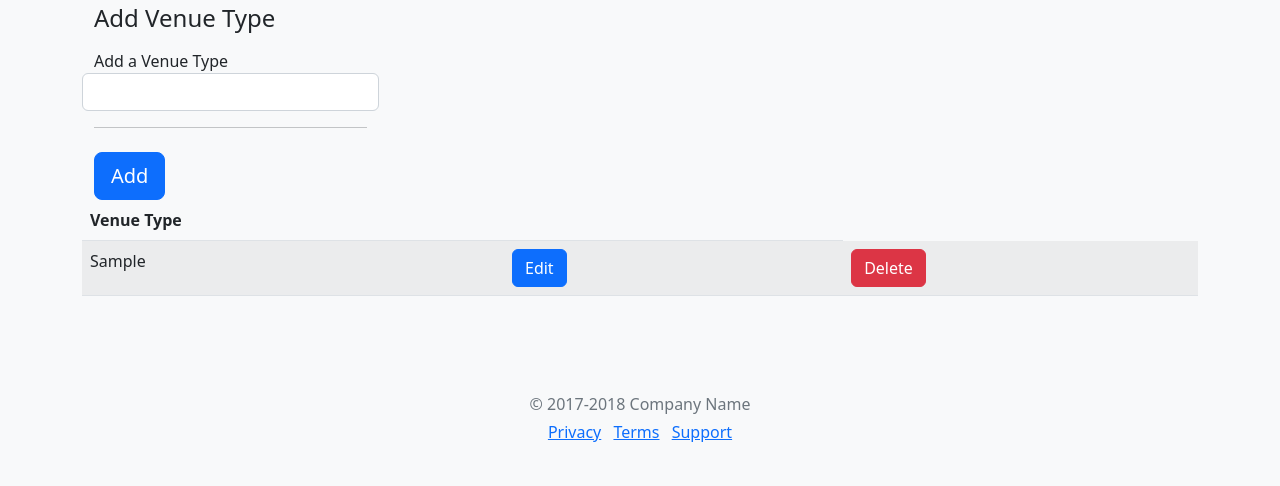
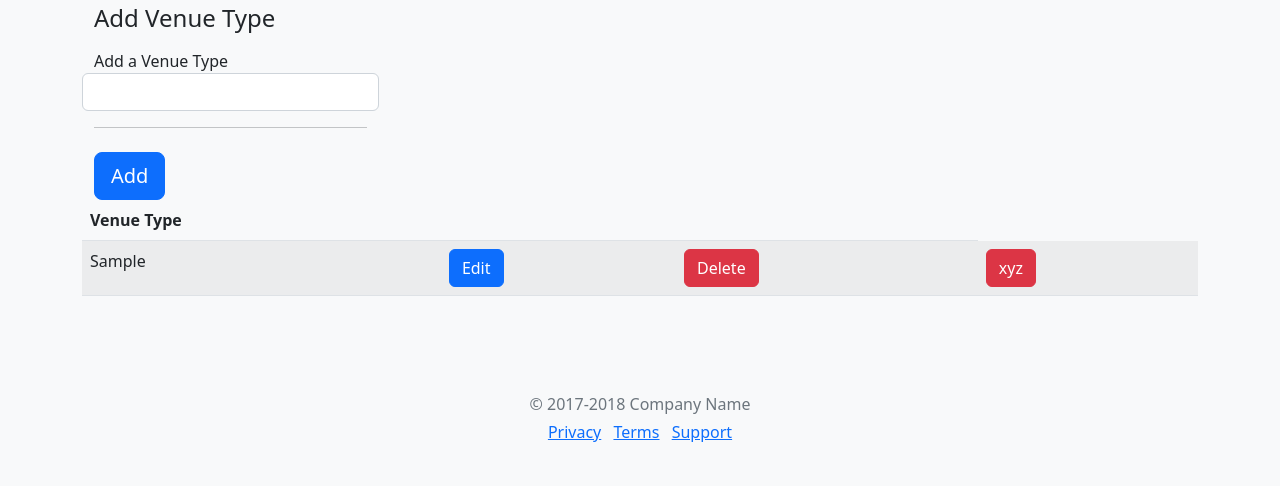
Before and after one commit to cwill83247/dogFriendlyCamping, a Flask app: page /add_venuetype in a window 1280 px wide. Shown: the part 377-863 px from the top of the page. Run offline with Flask 2, Linux system fonts and the light colour scheme; a database or web service that is not in the repository returns one stand-in record (values such as "Sample title"); some libraries are stand-ins or nearby versions.

Commit message:
Add: Adding defensive programming to the delete Venue Type

```diff
--- a/templates/add_venuetype.html
+++ b/templates/add_venuetype.html
@@ -10,6 +10,7 @@
       <h2>Add/Edit/Delete Venue Type</h2>
       <p class="lead">Admins ONLY !!</p>
     </div>
+
 
 
       <div class="col-md-3 order-md-1">
@@ -45,15 +46,34 @@
 
       <td>{{ venueType.venue_type }}</td>
       <td><a href="{{ url_for('edit_venuetype', venueType_id=venueType._id) }}" class="btn btn-primary">Edit</a></td>
-      <td><td><a href="{{ url_for('delete_venuetype', venueType_id=venueType._id) }}" class="btn btn-danger">Delete</a></td></td>
-     </tr>
-     {% endfor %}
-    <tr>
+      <td><a href="{{ url_for('delete_venuetype', venueType_id=venueType._id) }}" class="btn btn-danger">Delete</a></td>
+      <td><button type="button" class="btn btn-danger" data-bs-toggle="modal" data-bs-target="#deleteModal {{venueType_id}}">xyz</button></td>
 
 
-  </tbody>
 
-  </table>
+<!-- Confirm Deletion Modal -->
+<div class="modal fade" id="deleteModal" tabindex="-1" aria-labelledby="exampleModalLabel" aria-hidden="true">
+  <div class="modal-dialog">
+    <div class="modal-content">
+      <div class="modal-header">
+        <h1 class="modal-title fs-5" id="deleteModalLabel">Confirm Delete</h1>
+        <button type="button" class="btn-close" data-bs-dismiss="modal" aria-label="Close"></button>
+      </div>
+      <div class="modal-body">
+        Are you want to delete ? Please click delete to remove record
+      </div>
+      <div class="modal-footer">
+        <button type="button" class="btn btn-secondary" data-bs-dismiss="modal" >Cancel</button>
+        <a href="{{ url_for('delete_venuetype', venueType_id=venueType._id) }}" class="btn btn-danger">Delete</a>
+
+      </div>
+    </div>
+  </div>
+</div>
+{% endfor %}
+</tr>
+</tbody>
+</table>
     <footer class="my-5 pt-5 text-muted text-center text-small">
       <p class="mb-1">&copy; 2017-2018 Company Name</p>
       <ul class="list-inline">
```
